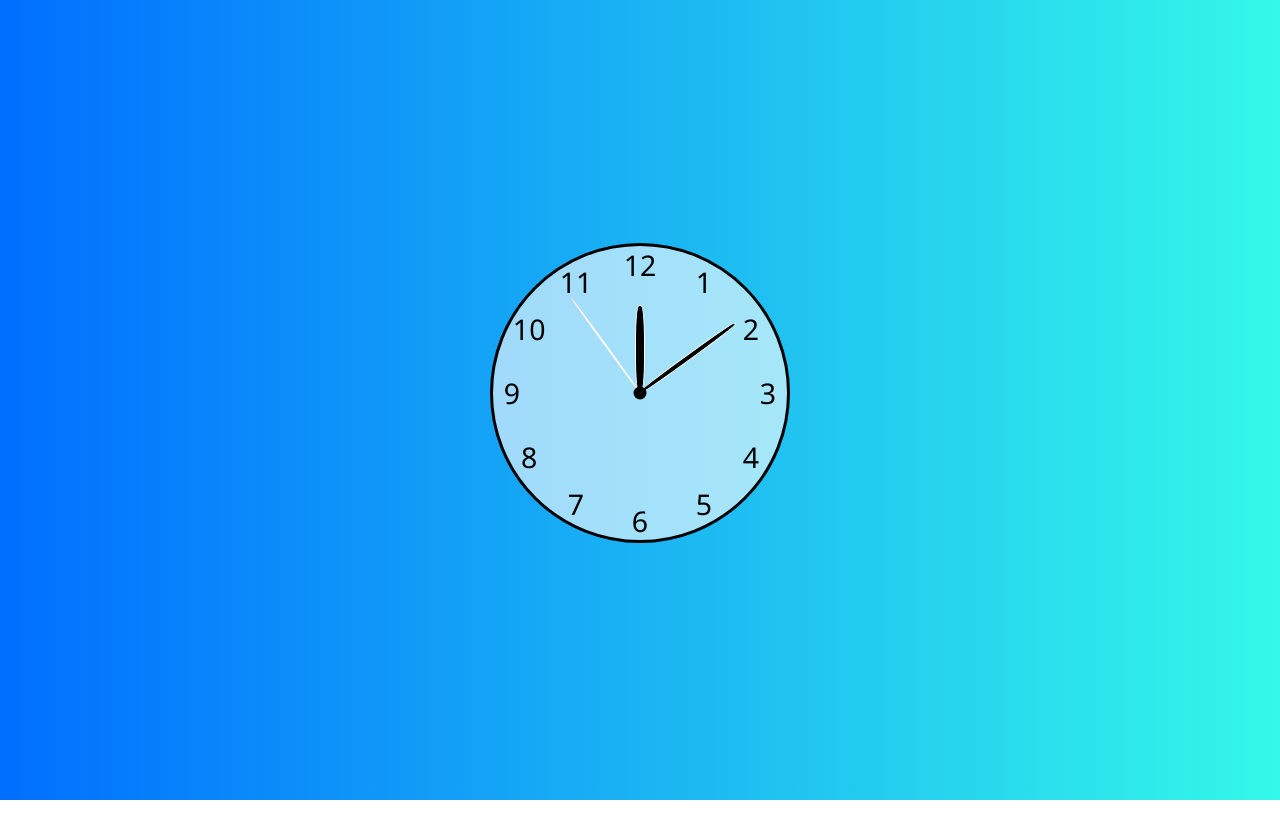
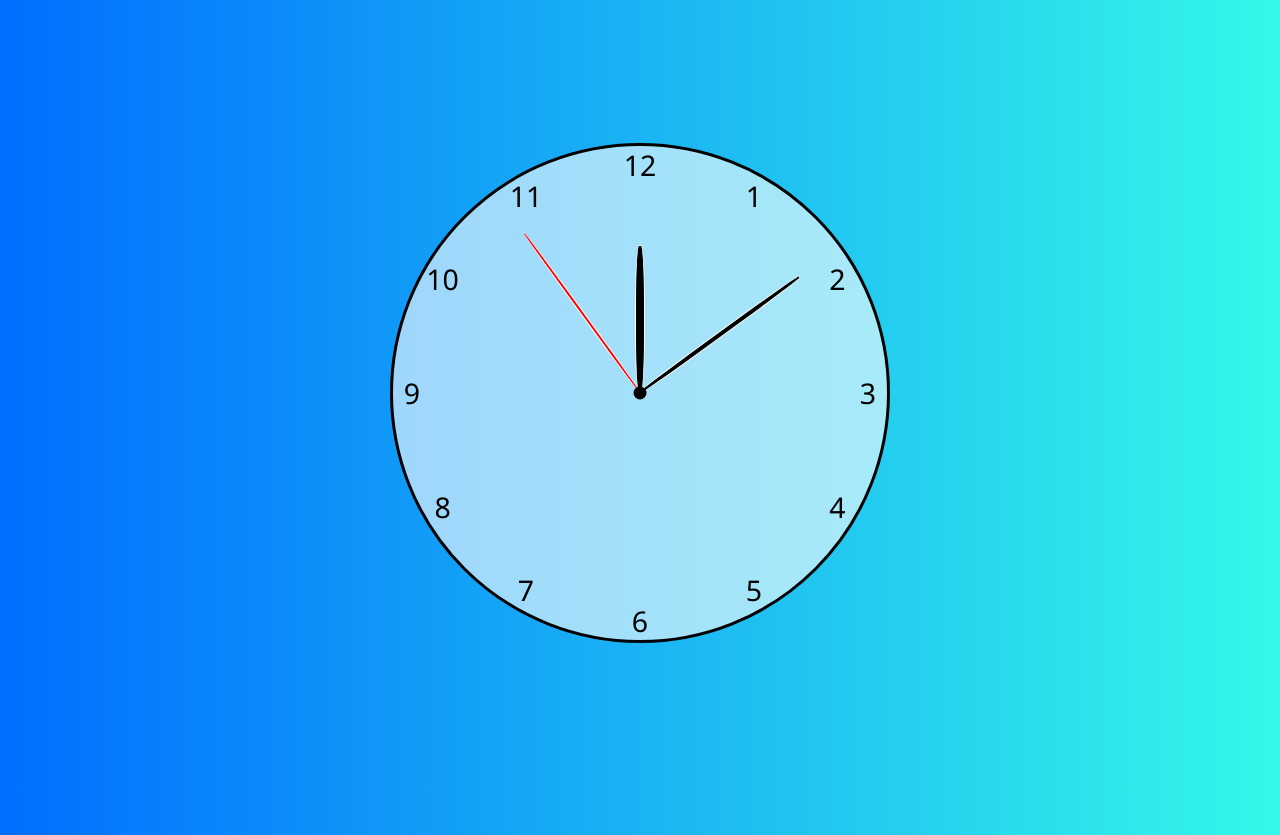
Before and after one commit to AhmedERRAJAAI/Clock-stJavascriptPrjct, a plain HTML site: page index.html in a window 1280 px wide. Before the commit the page ends 800 px from the top, so only its background shows below. Drawn offline with Linux system fonts and the light colour scheme.

Commit message:
style update

```diff
--- a/style.css
+++ b/style.css
@@ -12,8 +12,8 @@ body{
     background: linear-gradient(to right,rgb(0, 110, 255),rgb(52, 248, 232));
 }
 .clock{
-    width: 300px;
-    height: 300px;
+    width: 500px;
+    height: 500px;
     background-color: rgba(255,255,255,0.6);
     border: 3px solid black;
     border-radius: 50%;
@@ -43,16 +43,15 @@ body{
     transform-origin: bottom;
     transform: translateX(-50%) rotate(calc(var(--rotation)*1deg) );
 }
-.hour{
+.hand.hour{
    height: 30%;
 }
-.minute{
+.hand.minute{
     width: 6px;
 }
-.second{
+.hand.second{
     background-color: red;
-    width: 2px;
-
+    width: 4px;
 }
 .number{
     --rotation:0;
```
